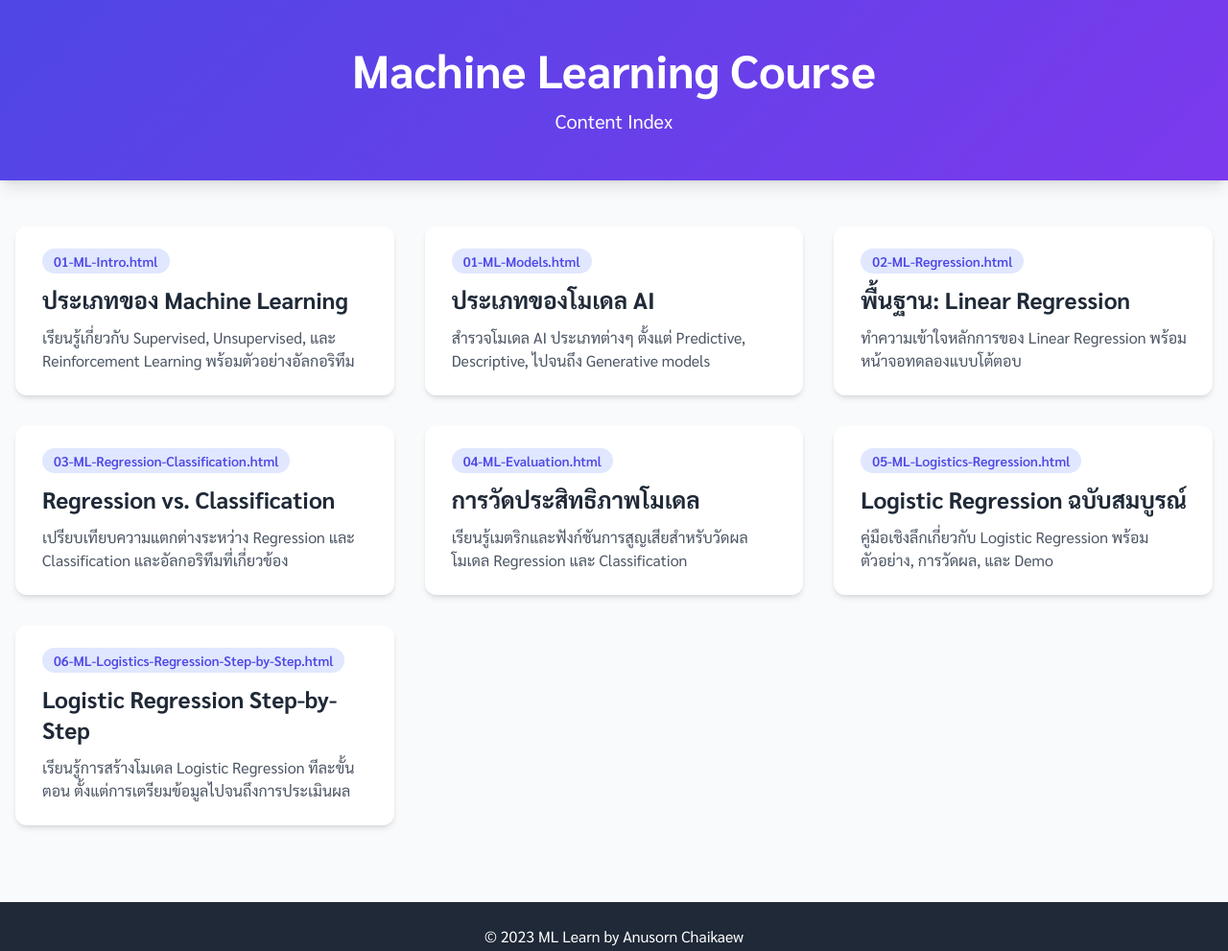
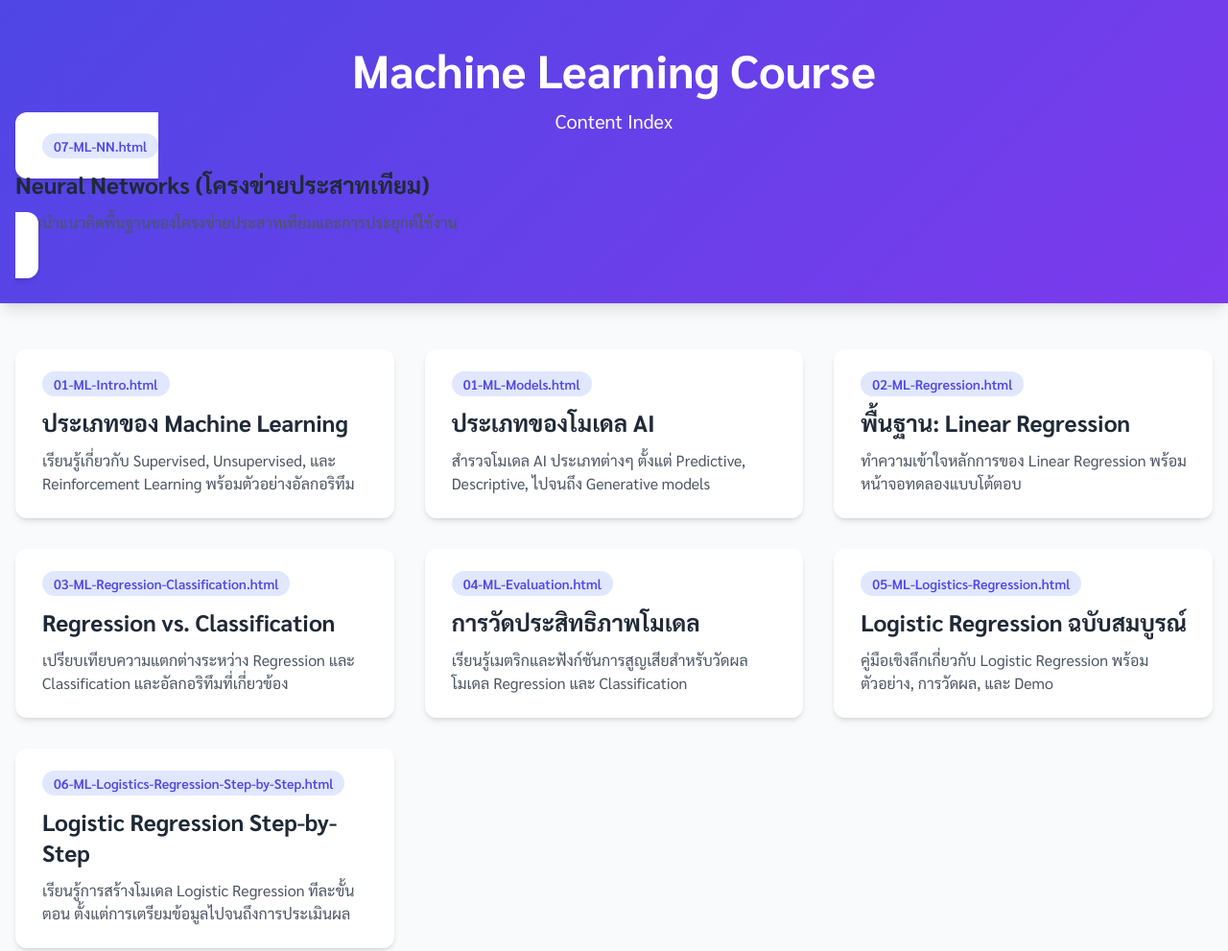
Before and after one commit to ponsawan-dev/ml-learn, a plain HTML site: page index.html in a window 1280 px wide. Shown: the top 991 px of the page at 96% size. Drawn offline with nearby package versions, Linux system fonts and the light colour scheme.

Commit message:
Add Neural Networks content card to course index page
This commit adds a new content card linking to the Neural Networks (07-ML-NN.html) module in the course index. The card includes the module title in both English and Thai, along with a brief description of the content covering basic concepts and applications of neural networks.

```diff
--- a/index.html
+++ b/index.html
@@ -26,6 +26,11 @@
         <div class="container mx-auto px-4">
             <h1 class="text-4xl md:text-5xl font-bold text-center">Machine Learning Course</h1>
             <p class="text-center text-xl mt-4">Content Index</p>
+            <a href="07-ML-NN.html" class="card-hover bg-white rounded-xl shadow-md p-6 border-l-4 border-transparent transition-all duration-300">
+                <span class="text-sm font-semibold text-indigo-600 bg-indigo-100 py-1 px-3 rounded-full">07-ML-NN.html</span>
+                <h2 class="text-2xl font-bold my-3 text-gray-800">Neural Networks (โครงข่ายประสาทเทียม)</h2>
+                <p class="text-gray-600">แนะนำแนวคิดพื้นฐานของโครงข่ายประสาทเทียมและการประยุกต์ใช้งาน</p>
+            </a>
         </div>
     </header>
 
```
